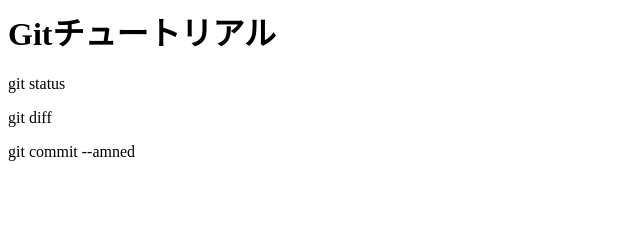
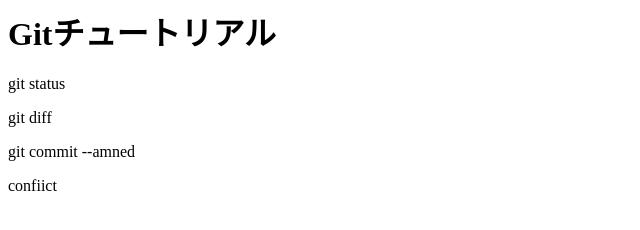
Before and after one commit to akimo-JS/git_tutorial, a plain HTML site: page index.html in a window 1280 px wide. Shown: the full height of the page, 0-640 px from the left. Drawn offline with Linux system fonts and the light colour scheme.

Commit message:
conflictを追記

```diff
--- a/index.html
+++ b/index.html
@@ -2,3 +2,4 @@
 <p>git status</p>
 <p>git diff</p>
 <p>git commit --amned<p>
+<p>confiict</p>
```
